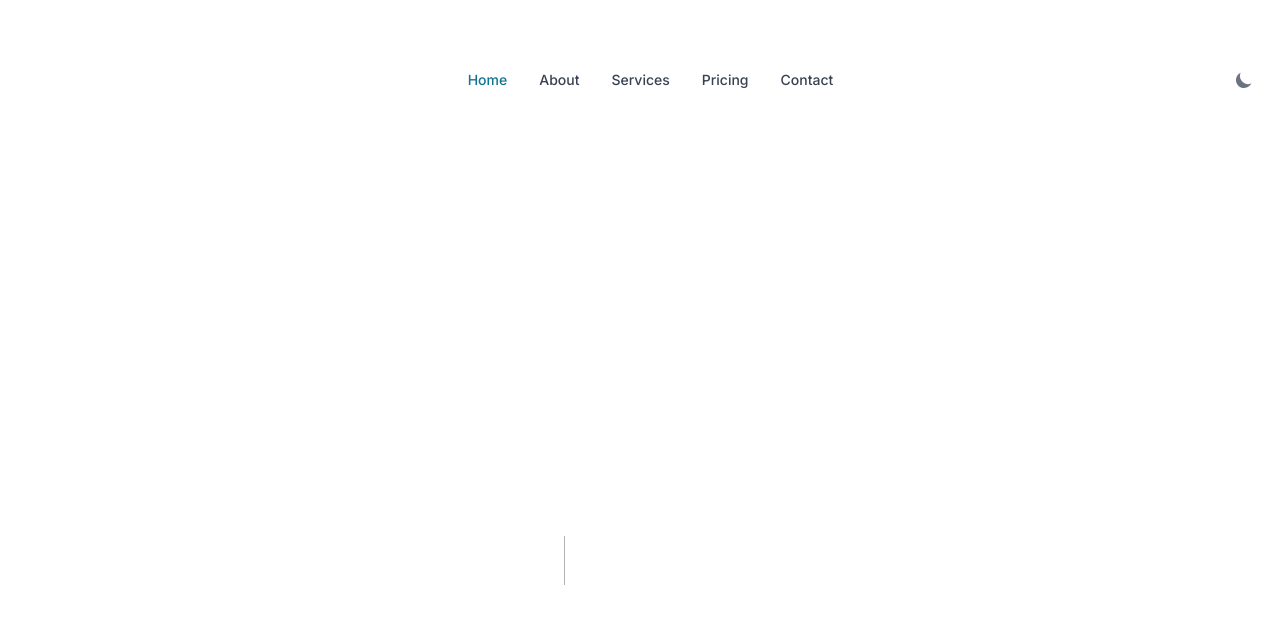
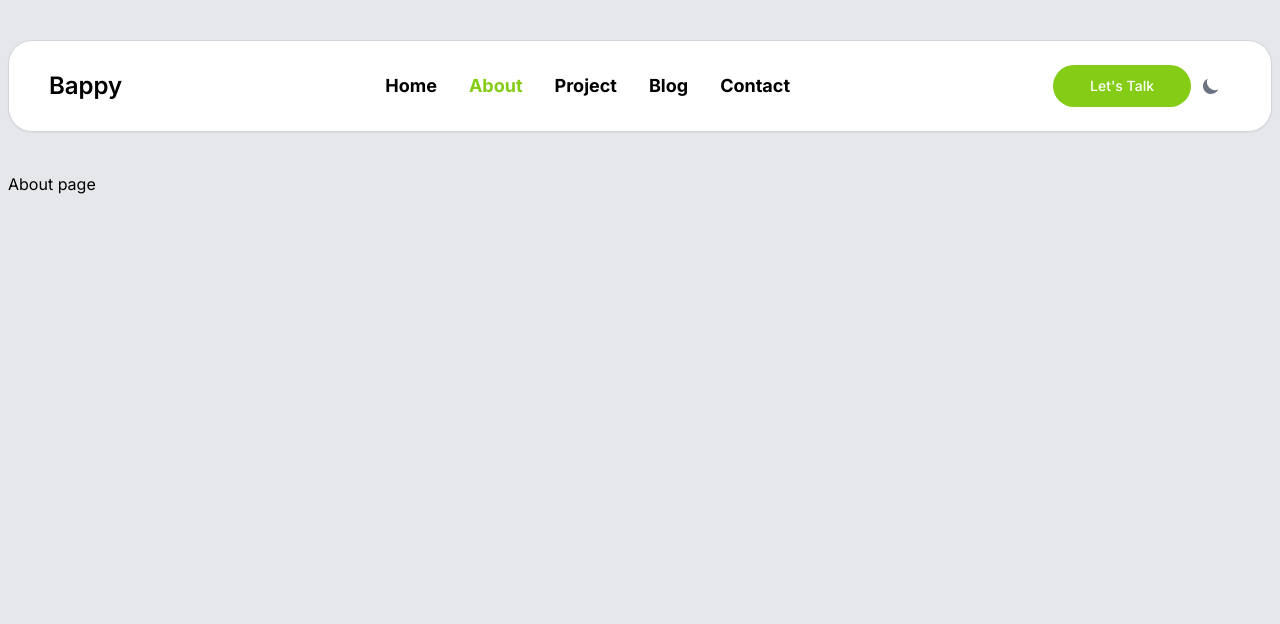
Before and after one commit to mdbappymia/portfolio_nextjs, a Next.js app: page /about in a window 1280 px wide. Before the commit this address had no page. Shown: the top 624 px of the page. Built offline with nearby package versions, Linux system fonts and the light colour scheme.

Commit message:
nav active class added

```diff
--- /dev/null
+++ b/app/about/page.tsx
@@ -0,0 +1,11 @@
+import React from "react";
+
+const AboutPage = () => {
+  return (
+    <div>
+      <h1>About page</h1>
+    </div>
+  );
+};
+
+export default AboutPage;
--- /dev/null
+++ b/app/blog/page.tsx
@@ -0,0 +1,11 @@
+import React from "react";
+
+const BlogPage = () => {
+  return (
+    <div>
+      <h1>Blog page</h1>
+    </div>
+  );
+};
+
+export default BlogPage;
--- /dev/null
+++ b/app/contact/page.tsx
@@ -0,0 +1,11 @@
+import React from "react";
+
+const ContactPage = () => {
+  return (
+    <div>
+      <h1>Contact page</h1>
+    </div>
+  );
+};
+
+export default ContactPage;
--- a/app/layout.tsx
+++ b/app/layout.tsx
@@ -7,7 +7,7 @@ import { Flowbite, ThemeModeScript } from "flowbite-react";
 const inter = Inter({ subsets: ["latin"] });
 
 export const metadata: Metadata = {
-  title: "Create Next App",
+  title: "Welcome to my website",
   description: "Generated by create next app",
 };
 
@@ -22,8 +22,10 @@ export default function RootLayout({
         <ThemeModeScript />
       </head>
       <Flowbite>
-        <body className={`${inter.className} dark:bg-gray-950 text-white`}>
-          <div className="container mx-auto">
+        <body
+          className={`${inter.className} dark:bg-gray-900 dark:text-white bg-gray-200`}
+        >
+          <div className="container mx-auto px-2">
             <MainNavbar />
             {children}
           </div>
--- /dev/null
+++ b/app/project/page.tsx
@@ -0,0 +1,11 @@
+import React from "react";
+
+const ProjectPage = () => {
+  return (
+    <div>
+      <h1>Project page</h1>
+    </div>
+  );
+};
+
+export default ProjectPage;
--- a/components/MainNavbar.tsx
+++ b/components/MainNavbar.tsx
@@ -1,28 +1,73 @@
 "use client";
 
-import { Avatar, DarkThemeToggle, Dropdown, Navbar } from "flowbite-react";
+import { Button, DarkThemeToggle, Navbar } from "flowbite-react";
+import Link from "next/link";
+import { usePathname } from "next/navigation";
 
 export default function MainNavbar() {
+  const pathname = usePathname();
   return (
-    <Navbar className="my-10 py-5" fluid rounded>
-      <Navbar.Brand href="/">
-        <span className="self-center whitespace-nowrap text-xl font-semibold dark:text-white">
+    <Navbar
+      className="my-10 py-6 !px-10 rounded-3xl border-gray-300 border shadow-sm"
+      fluid
+    >
+      <Navbar.Brand>
+        <Link
+          href="/"
+          className="self-center whitespace-nowrap text-2xl font-semibold dark:text-white"
+        >
           Bappy
-        </span>
+        </Link>
       </Navbar.Brand>
       <div className="flex md:order-2">
+        <Button className="rounded-full bg-lime-500 dark:bg-lime-600 px-5">
+          Let&apos;s Talk
+        </Button>
         <DarkThemeToggle />
 
         <Navbar.Toggle />
       </div>
       <Navbar.Collapse>
-        <Navbar.Link href="#" active>
+        <Link
+          href="/"
+          className={`${
+            pathname == "/" ? "font-bold text-lime-500" : ""
+          } text-lg hover:text-lime-500 transition-colors font-bold`}
+        >
           Home
-        </Navbar.Link>
-        <Navbar.Link href="#">About</Navbar.Link>
-        <Navbar.Link href="#">Services</Navbar.Link>
-        <Navbar.Link href="#">Pricing</Navbar.Link>
-        <Navbar.Link href="#">Contact</Navbar.Link>
+        </Link>
+        <Link
+          href="/about"
+          className={`${
+            pathname == "/about" ? "font-bold text-lime-500" : ""
+          } text-lg hover:text-lime-500 transition-colors font-bold`}
+        >
+          About
+        </Link>
+        <Link
+          href="/project"
+          className={`${
+            pathname == "/project" ? "font-bold text-lime-500" : ""
+          } text-lg hover:text-lime-500 transition-colors font-bold`}
+        >
+          Project
+        </Link>
+        <Link
+          href="/blog"
+          className={`${
+            pathname == "/blog" ? "font-bold text-lime-500" : ""
+          } text-lg hover:text-lime-500 transition-colors font-bold`}
+        >
+          Blog
+        </Link>
+        <Link
+          href="/contact"
+          className={`${
+            pathname == "/contact" ? "font-bold text-lime-500" : ""
+          } text-lg hover:text-lime-500 transition-colors font-bold`}
+        >
+          Contact
+        </Link>
       </Navbar.Collapse>
     </Navbar>
   );
```
